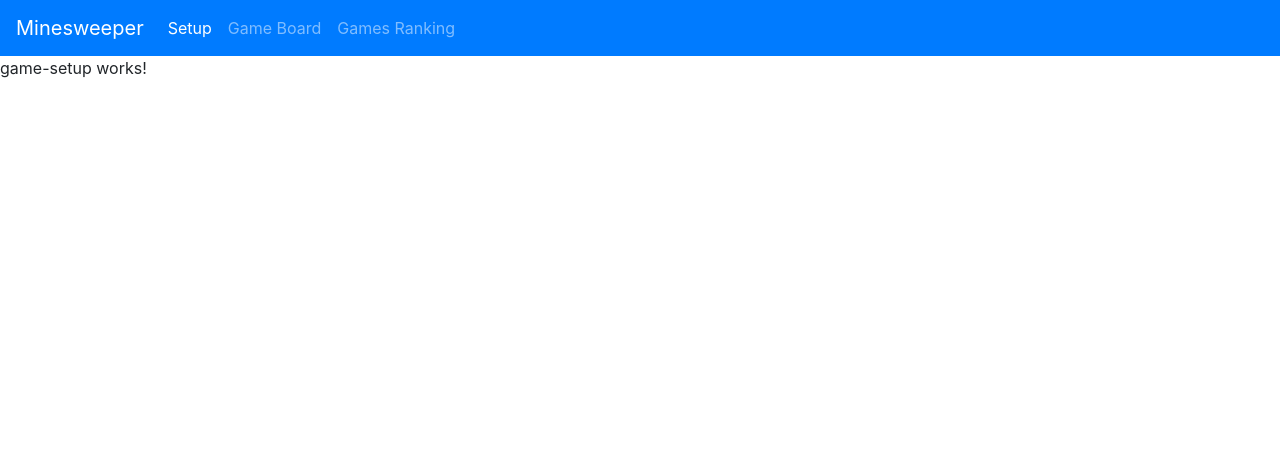
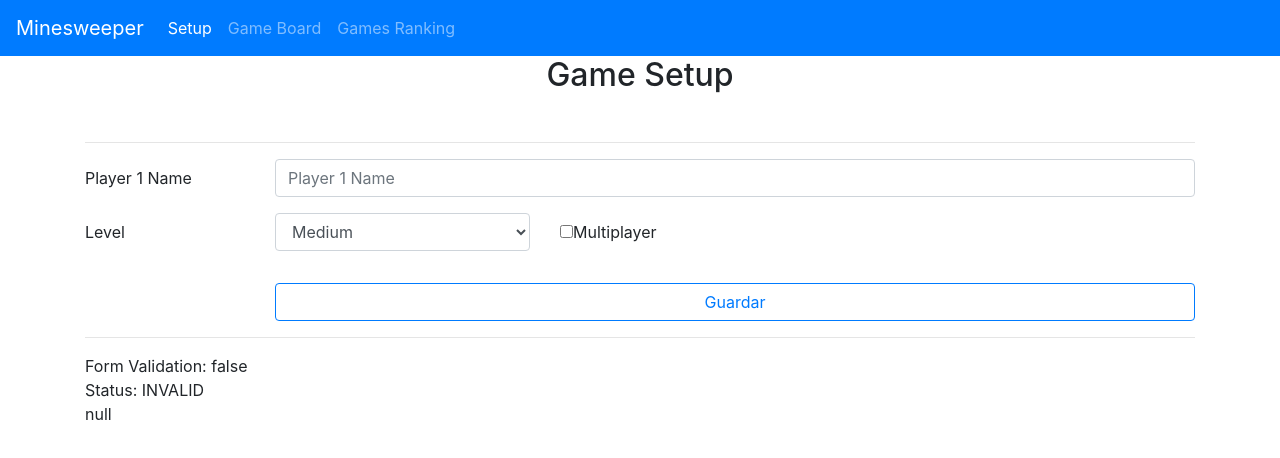
Before and after one commit to camposgaston/minesweeper, an Angular app: page /game-setup in a window 1280 px wide. Shown: the top 458 px of the page. Built offline with nearby package versions, Linux system fonts and the light colour scheme.

Commit message:
crerated game setup form and added reactive validations

```diff
--- a/src/app/pages/game-setup/game-setup.component.html
+++ b/src/app/pages/game-setup/game-setup.component.html
@@ -1 +1,94 @@
-<p>game-setup works!</p>
+<div class="container">
+    <h2 class="mb-5 text-center">Game Setup</h2>
+    <hr>
+    <form autocomplete="off" [formGroup]="forma" (ngSubmit)="setup()">
+
+
+
+        <div class="form-group row">
+            <label class="col-2 col-form-label">Player 1 Name</label>
+            <div class="col">
+
+                <input class="form-control" type="text" placeholder="Player 1 Name" formControlName="namePlayer1" [class.is-invalid]="invalidNamePlayer1">
+                <small *ngIf="invalidNamePlayer1" class="form-text text-danger">Player name must be at least 5 characters long</small>
+
+            </div>
+        </div>
+        <div class="form-group row">
+            <label class="col-2 col-form-label">Level</label>
+            <div class="col-3">
+                <select formControlName="level" class="form-control"><option *ngFor="let level of levels" [value]="level.name">{{level.name}}</option></select>
+            </div>
+            <div class="col-3">
+                <div class="form-group row">
+                    <label class="col-10 col-form-label"><input formControlName="multiplayer" type="checkbox" name="multiplayer" id="multiplayer">Multiplayer</label>
+                </div>
+            </div>
+        </div>
+
+        <div class="form-group row" *ngIf="forma.value.multiplayer">
+            <label class="col-2 col-form-label">Player 2 Name</label>
+            <div class="col">
+                <input class="form-control" type="text" placeholder="Player 2 Name" formControlName="namePlayer2" [class.is-invalid]="invalidNamePlayer2">
+                <small *ngIf="invalidNamePlayer2" class="form-text text-danger">Player name must be at least 5 characters long</small>
+            </div>
+        </div>
+
+        <div class="form-group row" *ngIf="forma.value.level === 'Defined by Player'">
+            <label class=" col-2 col-form-label">Quantities:</label>
+            <div class="col-3">
+                <div class="form-group row">
+                    <label class="col-6 col-form-label">Rows:</label>
+                    <div class="col-6">
+                        <input class="form-control" [class.is-invalid]="invalidRows" type="number" placeholder="Rows" formControlName="rows" min="8" max="20">
+                    </div>
+                </div>
+            </div>
+            <div class="col-3">
+                <div class="form-group row">
+                    <label class="col-6 col-form-label">Columns:</label>
+                    <div class="col-6">
+                        <input class="form-control" [class.is-invalid]="invalidCols" type="number" placeholder="Columns" formControlName="cols" min="10" max="24">
+                    </div>
+                </div>
+            </div>
+            <div class="col-3" *ngIf="forma.value.cols> 0 && forma.value.rows > 0">
+                <div class="form-group row">
+                    <label class="col-6 col-form-label">Mines:</label>
+                    <div class="col-6">
+                        <input class="form-control" [class.is-invalid]="invalidMines" type="number" placeholder="Mines" formControlName="mines" min="10" [max]="forma.value.cols *forma.value.rows/2">
+                    </div>
+                </div>
+            </div>
+            <div class="col-12 d-flex justify-content-center">
+                <small *ngIf="invalidRows" class="form-text text-danger">Row quantity must be between 8 and 20</small>
+            </div>
+            <div class="col-12 d-flex justify-content-center">
+                <small *ngIf="invalidCols" class="form-text text-danger">Columns quantity must be between 10 and 24</small>
+            </div>
+            <div class="col-12 d-flex justify-content-center">
+                <small *ngIf="invalidMines" class="form-text text-danger">Mines quantity must be between 10 and half the amount of squares in the grid</small>
+            </div>
+        </div>
+
+        <div class="form-group row">
+            <label class="col-2 col-form-label">&nbsp;</label>
+            <div class="input-group col">
+                <button type="submit" class="btn btn-outline-primary btn-block">
+            Guardar
+          </button>
+            </div>
+        </div>
+
+
+    </form>
+    <hr>
+    <div>
+        Form Validation: {{forma.valid}}
+        <br> Status: {{forma.status}}
+    </div>
+    <div>
+
+        {{ forma.errors | json }}
+    </div>
+</div>
```
